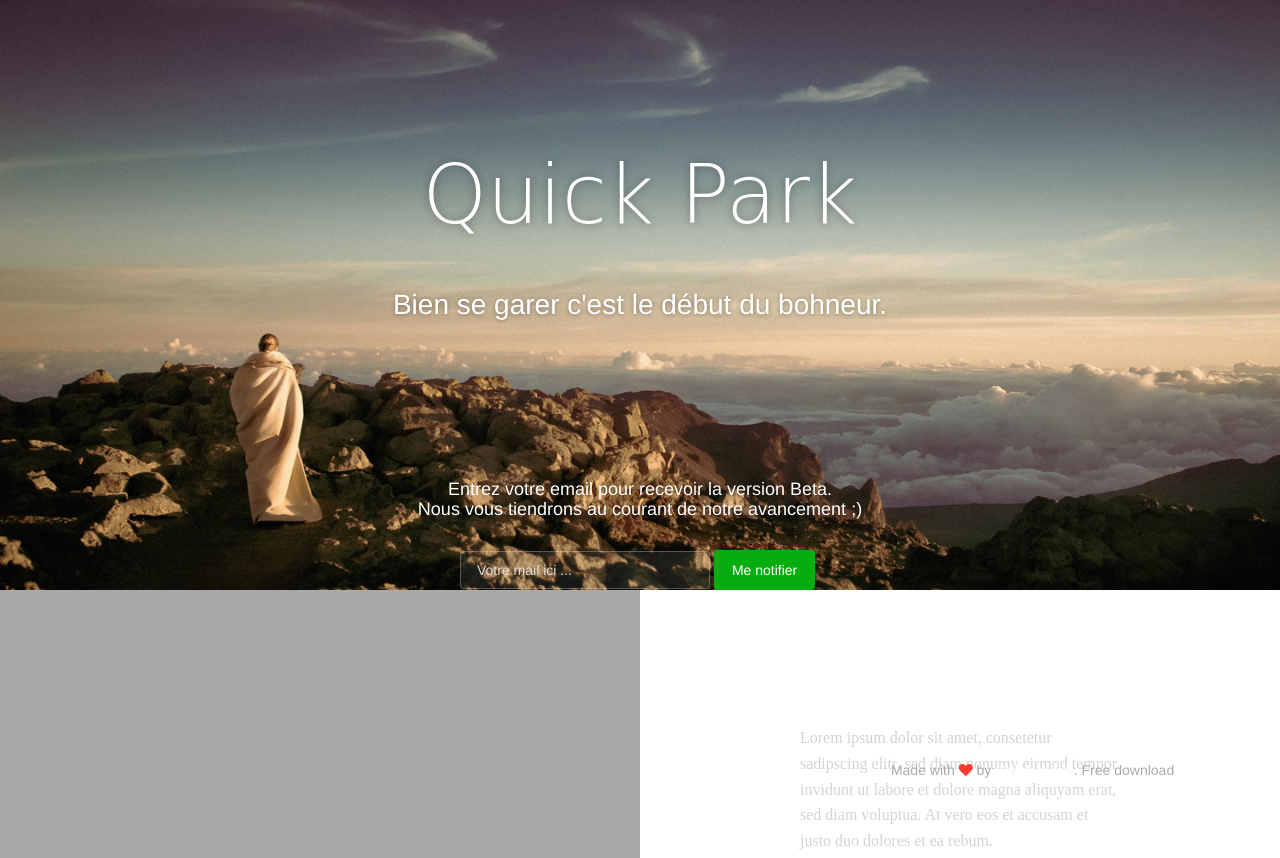
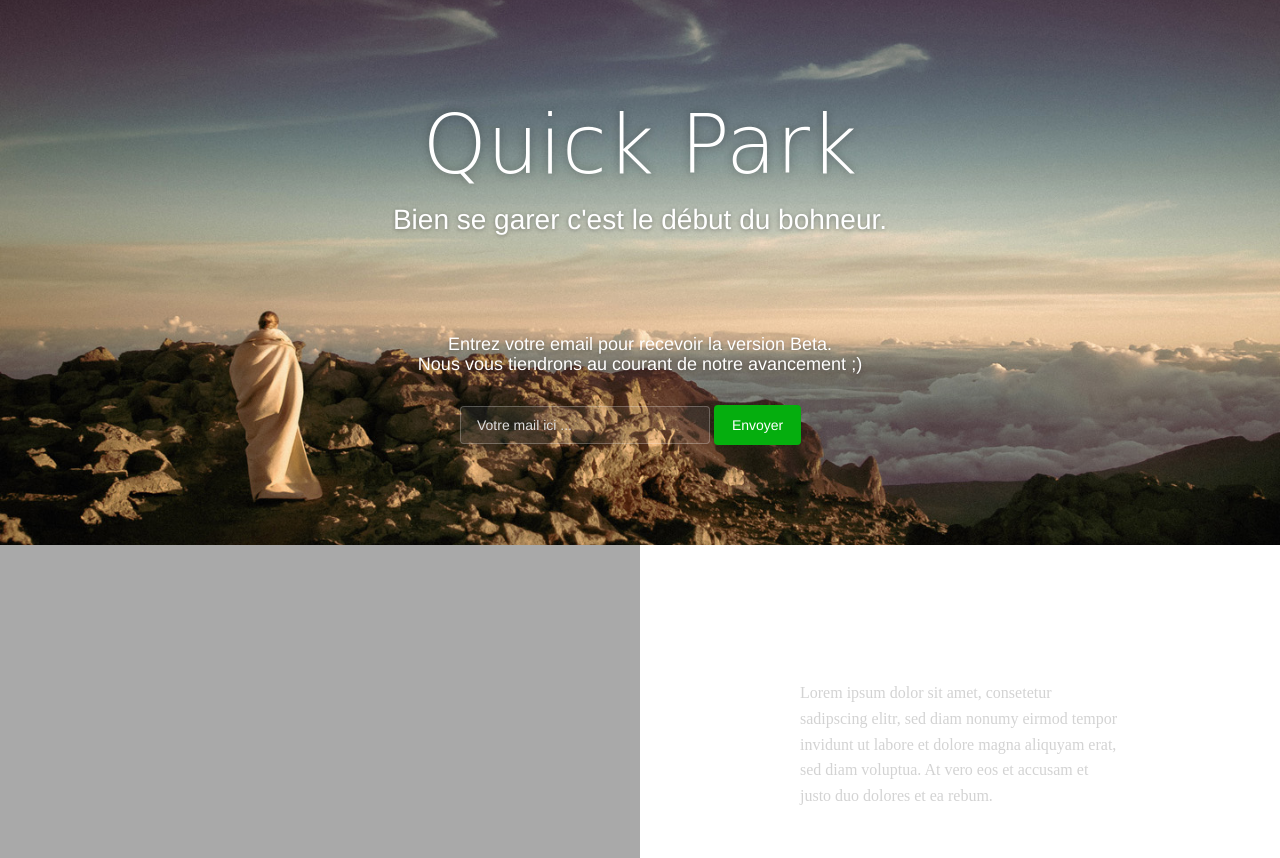
Before and after one commit to Quick-Park/quickpark.github.io, a plain HTML site: page index.html in a window 1280 px wide. Shown: the top 858 px of the page. Drawn offline with Linux system fonts and the light colour scheme; a web font is replaced by a local one.

Commit message:
css corrections for main container

```diff
--- a/css/quickpark.css
+++ b/css/quickpark.css
@@ -1,5 +1,18 @@
 body .main {
 	position: static;
+}
+
+body .main .logo.cursive {
+	margin-top: 100px;
+}
+
+body .main .content {
+	margin-bottom: 100px;
+}
+
+body .main .motto {
+	margin-top: 0;
+	min-height: 80px;
 }
 
 .feature {
--- a/index.html
+++ b/index.html
@@ -111,7 +111,7 @@
                             <label class="sr-only" for="exampleInputEmail2">Adresse mail</label>
                             <input type="email" class="form-control transparent" placeholder="Votre mail ici ..." id="email-input">
                           </div>
-                          <button type="submit" class="btn btn-success btn-fill" id="btn-notify">Me notifier</button>
+                          <button type="submit" class="btn btn-success btn-fill" id="btn-notify">Envoyer</button>
                         </form>
 
                     </div>
@@ -119,11 +119,11 @@
             </div>
         </div>
     </div>
-    <div class="footer">
+    <!--<div class="footer">
       <div class="container">
              Made with <i class="fa fa-heart heart"></i> by <a href="http://www.creative-tim.com">Creative Tim</a>. Free download <a href="http://www.creative-tim.com/product/coming-sssoon-page">here.</a>
       </div>
-    </div>
+    </div>-->
  </div>
  <div id="features-container">
   <div class="feature col-sm-12 col-xs-12">
```
